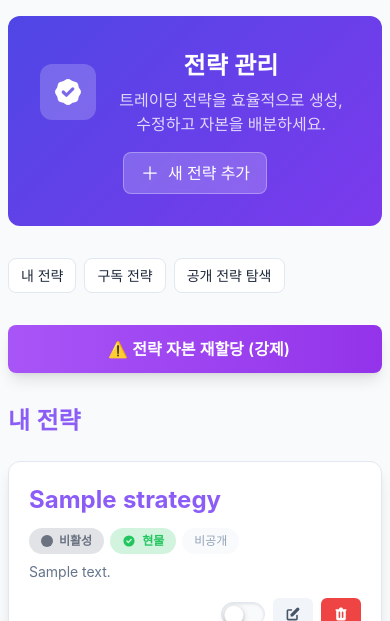
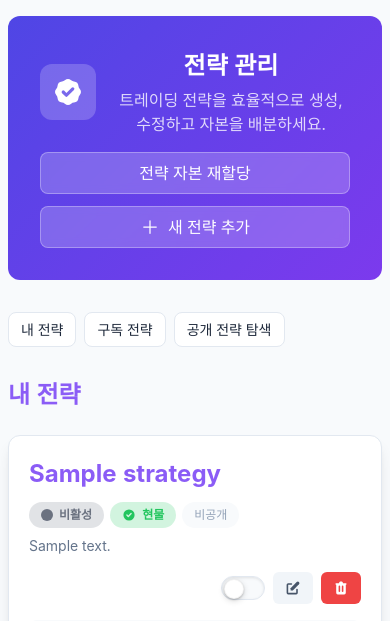
Before and after one commit to binee108/webserver, a Python web app: template web_server/app/templates/strategies.html in a window 390 px wide. Shown: the top 621 px of the page. Run offline with Jinja, Linux system fonts and the light colour scheme; the template is opened without the code that fills it: most values are stand-ins (such as "Sample title", 1, 10 or a date in 2020); some libraries are stand-ins or nearby versions.

Commit message:
feat: 전략 자본 재할당 버튼을 페이지 헤더로 이동하여 UI 흐름 개선
- 자본 재할당 버튼을 탭 영역에서 페이지 헤더 우측으로 이동
- 반응형 레이아웃 지원 (Desktop: 가로 배치, Mobile: 세로 배치)
- 기존 기능 완전 보존 (triggerCapitalReallocation API 호출 정상)
- 회귀 테스트 통과: 탭 내비게이션, 전략 카드, 키보드 접근성

Phase 1 완료 - UI Layout Changes

🤖 Generated with [Claude Code](https://claude.com/claude-code)

Co-Authored-By: Claude <noreply@anthropic.com>

```diff
--- a/web_server/app/static/css/strategies.css
+++ b/web_server/app/static/css/strategies.css
@@ -21,10 +21,32 @@
   margin-top: 0.125rem;
 }
 
+/* @FEAT:capital-management @COMP:ui @TYPE:core
+   WHY: Capital reallocation button moved from tab area to header for better UX flow.
+   Reduces visual clutter and improves content accessibility. */
+.page-strategies .header-actions {
+  display: flex;
+  gap: 0.75rem;
+}
+
+.page-strategies .header-actions .btn {
+  white-space: nowrap;
+}
+
 /* Responsive tweaks */
 @media (max-width: 768px) {
   .page-strategies .summary-quick-actions {
     flex-direction: row;
     flex-wrap: wrap;
   }
+
+  /* Mobile: Stack header buttons vertically for better touch UX */
+  .page-strategies .header-actions {
+    flex-direction: column;
+    width: 100%;
+  }
+
+  .page-strategies .header-actions .btn {
+    width: 100%;
+  }
 }
--- a/web_server/app/templates/strategies.html
+++ b/web_server/app/templates/strategies.html
@@ -22,7 +22,14 @@
                     <p>트레이딩 전략을 효율적으로 생성, 수정하고 자본을 배분하세요.</p>
                 </div>
             </div>
+            <!-- @FEAT:capital-management @COMP:ui @TYPE:core -->
             <div class="header-actions">
+                <!-- Capital reallocation button moved from tab area to header for improved UX -->
+                <button onclick="triggerCapitalReallocation(event)"
+                        class="btn btn-warning">
+                    <i class="fas fa-sync-alt"></i>
+                    전략 자본 재할당
+                </button>
                 <button onclick="openAddStrategyModal()"
                         class="btn btn-primary">
                     <svg xmlns="http://www.w3.org/2000/svg" fill="none" viewBox="0 0 24 24" stroke-width="1.5" stroke="currentColor" class="w-5 h-5 mr-2">
@@ -53,15 +60,6 @@
         <button id="tab-my" class="btn btn-secondary btn-sm" onclick="switchTab('my')">내 전략</button>
         <button id="tab-subscribed" class="btn btn-secondary btn-sm" onclick="switchTab('subscribed')">구독 전략</button>
         <button id="tab-discover" class="btn btn-secondary btn-sm" onclick="switchTab('discover')">공개 전략 탐색</button>
-    </div>
-
-    <!-- 전략 자본 재할당 -->
-    <div class="mb-6">
-        <button onclick="triggerCapitalReallocation(event)"
-                class="w-full bg-gradient-to-r from-purple-500 to-purple-600 text-white rounded-lg shadow-lg px-6 py-3 hover:shadow-xl hover:from-purple-600 hover:to-purple-700 transition-all duration-200 flex items-center justify-center space-x-2 font-semibold">
-            <i class="fas fa-sync-alt"></i>
-            <span>⚠️ 전략 자본 재할당 (강제)</span>
-        </button>
     </div>
 
     <!-- 전략 목록 섹션: 내 전략 (서버 렌더 기본) -->
```
